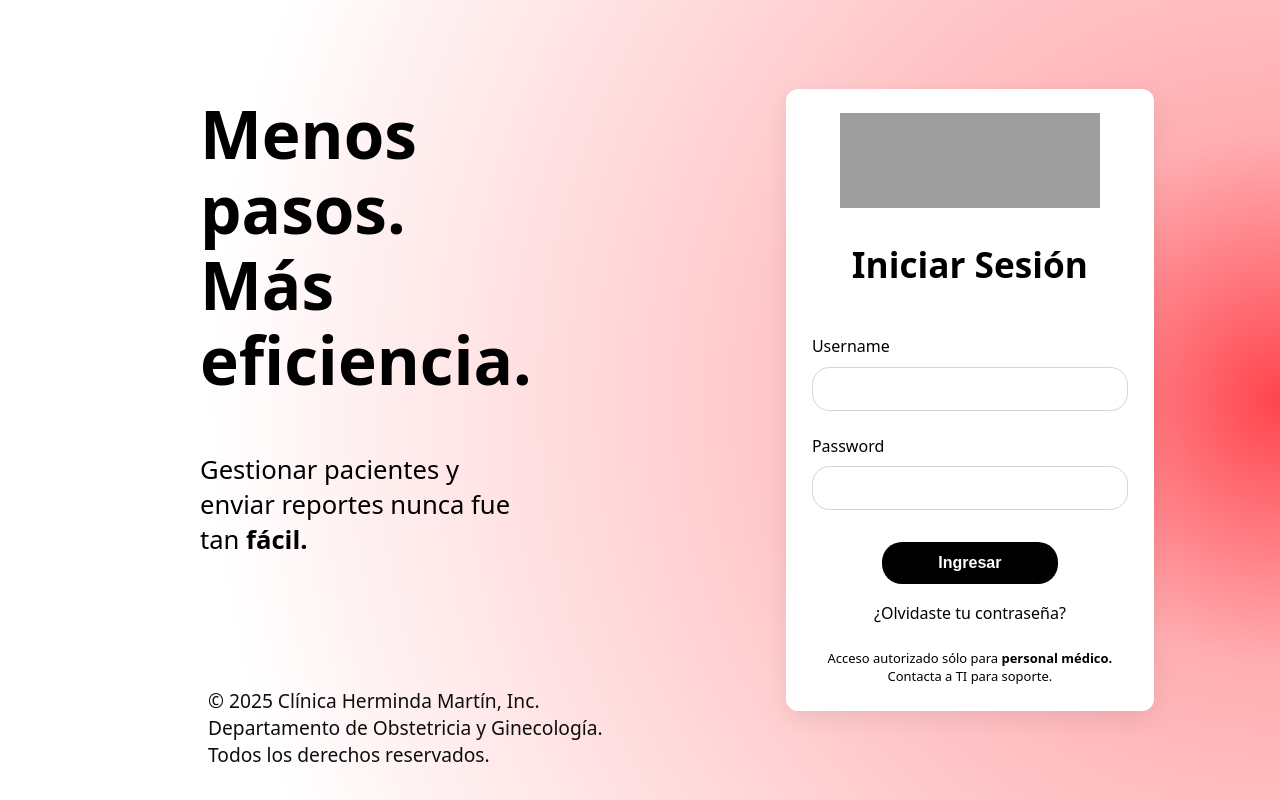
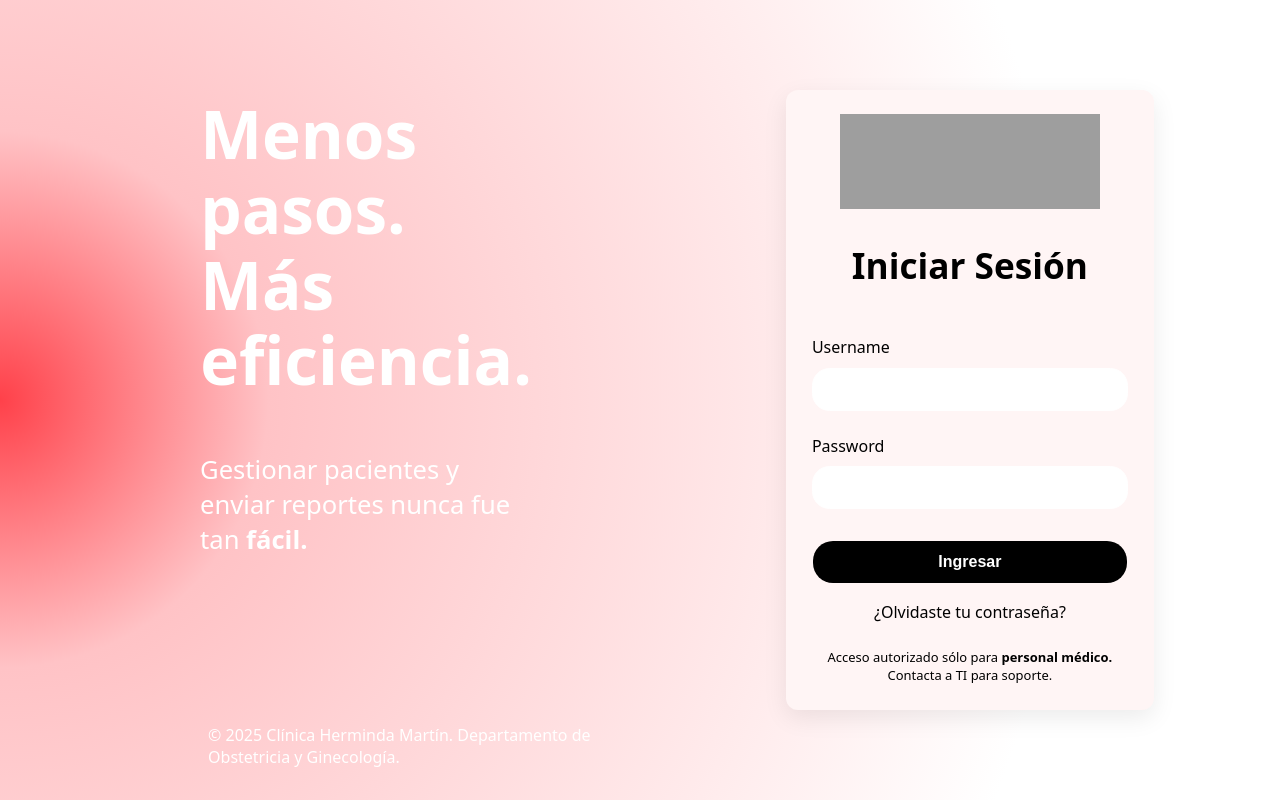
Before and after one commit to DaniielVJ/sio_hospital, a Django app: template apps/perfiles/templates/registration/login.html in a window 1280 px wide. Run offline with Django 5.2, Linux system fonts and the light colour scheme; the template is opened without the code that fills it, so the values that code supplies are empty, except form fields; tables that the repository leaves empty hold one stand-in row (values such as "Sample post"); form fields are guessed from the names that the template uses; some libraries are stand-ins or nearby versions; grey boxes are pictures that could not be loaded.

Commit message:
Cambios estilos login.html - Animacion @daniel

```diff
--- /dev/null
+++ b/apps/partos/admin/__init__.py
@@ -0,0 +1,2 @@
+from .parto_admin import PartoAdmin
+from .profesional_admin import ProfesionalAdmin
--- a/apps/partos/models/detalle_parto.py
+++ b/apps/partos/models/detalle_parto.py
@@ -18,6 +18,7 @@ class ViaNacimiento(models.Model):
     tipo = models.CharField(max_length=60)
     descripcion = models.TextField()
 
+
 class Analgesia(models.Model):
     tipo = models.CharField(max_length=45)
     descripcion = models.TextField()
--- a/apps/perfiles/static/perfiles/css/login.css
+++ b/apps/perfiles/static/perfiles/css/login.css
@@ -7,9 +7,9 @@ body {
                  'Open Sans', 'Helvetica Neue', sans-serif;
 
     background: radial-gradient(
-    circle at right,
-    #ff444d 0%,
-    #ffafb3 20%,
+    circle at left,
+    #ff414a 0%,
+    #ffc3c6 20%,
     #ffffff 80%
     );
 
@@ -42,20 +42,20 @@ body {
     font-size: 4.1rem;
     font-weight: 700;
     line-height: 1.15;
-    color: #000000;
+    color: #ffffff;
 
     opacity: 0;
-    animation: slideFadeIn 0.85s cubic-bezier(0.16, 1, 0.3, 1) forwards;
+    animation: slideFadeIn 10.85s cubic-bezier(0.16, 1, 0.3, 1) forwards;
 }
 
 .welcome-subtitle {
     font-size: 1.6rem;
     padding-bottom: 11rem;
-    color: #000000;
+    color: #ffffff;
 
     opacity: 0;
-    animation: slideFadeIn 1s cubic-bezier(0.16, 1, 0.3, 1) forwards;
-    animation-delay: 0.20;
+    animation: slideFadeIn 10s cubic-bezier(0.16, 1, 0.3, 1) forwards;
+    animation-delay: 10.20;
 }
 
 .left-footer {
@@ -64,13 +64,13 @@ body {
     left: 13rem;
 
     opacity: 0;
-    animation: slideFadeIn 1.2s cubic-bezier(0.16, 1, 0.3, 1) forwards;
+    animation: slideFadeIn 10.2s cubic-bezier(0.16, 1, 0.3, 1) forwards;
 }
 
 .left-footer-text {
-    font-size: 1.2rem;
-    opacity: 0.95;
-    color: #000000;
+    font-size: 1rem;
+    opacity: 0.99;
+    color: #ffffff;
 }
 
 
@@ -80,7 +80,7 @@ body {
 .login-card {
     width: 100%;
     max-width: 20rem;
-    background: #ffffff;
+    background: #fff5f5;
     padding: 1.5rem;
     border-radius: 12px;
     box-shadow: 0 8px 24px rgba(0, 0, 0, 0.08);
@@ -139,20 +139,29 @@ body {
 }
 
 .form-field input {
-    width: 100%;                 /* <--- ESTA ES LA CLAVE */
+    width: 100%;
     padding: 0.75rem 1rem;
     border-radius: 1.1rem;
-    border: 1.5px solid #d1d5db;
-    font-size: 1rem;
+    border: 1.5px solid #fff;
+    background-color: #ffffff;
+    font-size: 0.95rem;
     transition: border-color 0.2s ease;
-    box-sizing: border-box;      /* asegura que padding + border NO rompan la card */
+    box-sizing: border-box;
 }
 
+.form-field input::placeholder {
+    color: #939393;
+    transition: color 0.2s ease;
+}
+
+.form-field input:hover::placeholder {
+    color: #444444;
+    opacity: 1;
+}
 
 .form-input:focus {
-    border-color: #000000;
+    border-color: #ffffff;
     outline: none;
-    box-shadow: 0 0 0 3px rgba(243, 31, 31, 0.15);
 }
 
 .form-options {
@@ -188,12 +197,10 @@ body {
     background-color: #000000;
     color: white;
     width: 100%;          /* ahora ocupa bien el espacio */
-    max-width: 11rem;     /* no se vuelve gigante */
+    max-width: 19.6rem;     /* no se vuelve gigante */
     border-radius: 20px;
-
     margin: 0 auto;       /* lo centra */
     display: block;
-
     margin-top: 0.5rem;   /* MUCHO más pequeño */
 }
 
@@ -238,6 +245,7 @@ body {
     60% {
         opacity: 1;
         transform: translateX(4px);
+
     }
     100% {
         opacity: 1;
--- a/apps/perfiles/templates/registration/login.html
+++ b/apps/perfiles/templates/registration/login.html
@@ -25,8 +25,7 @@
 
         <footer class="left-footer">
             <small class="left-footer-text">
-                © 2025 Clínica Herminda Martín, Inc. Departamento de Obstetricia y Ginecología.
-                Todos los derechos reservados.
+                © 2025 Clínica Herminda Martín. Departamento de Obstetricia y Ginecología.
             </small>
         </footer>
 
--- /dev/null
+++ b/apps/reportes/utils/__init__.py
@@ -0,0 +1 @@
+from .reporte1 import generar_tabla_gonorrea
--- /dev/null
+++ b/apps/reportes/utils/reporte1.py
@@ -0,0 +1,2 @@
+def generar_tabla_gonorrea(total_bb, xd):
+    pass
--- a/apps/reportes/views.py
+++ b/apps/reportes/views.py
@@ -1,3 +1,3 @@
 from django.shortcuts import render
 
-# Create your views here.
+from .utils import generar_tabla_gonorrea
--- a/config/urls.py
+++ b/config/urls.py
@@ -3,7 +3,6 @@ from django.contrib import admin
 from django.urls import path, include
 from django.contrib.auth.views import LogoutView
 from apps.perfiles.views import LoginView
-
 
 urlpatterns = [
     path('admin/', admin.site.urls),
--- a/requirements.txt
+++ b/requirements.txt
@@ -9,6 +9,7 @@ django-crispy-forms==2.5
 django-environ==0.12.0
 django-extensions==4.1
 django-formtools==2.5.1
+django-tailwind==4.4.1
 djangorestframework==3.16.1
 et_xmlfile==2.0.0
 fonttools==4.60.1
@@ -20,6 +21,7 @@ packaging==25.0
 pandas==2.3.3
 pillow==12.0.0
 pyparsing==3.2.5
+pytailwindcss==0.3.0
 python-dateutil==2.9.0.post0
 python-dotenv==1.2.1
 pytz==2025.2
```
Also changed, not shown: apps/pacientes/admin/__init__.py (+4 -3 lines), apps/pacientes/admin/test_vih_admin.py (added, +9 -0 lines), apps/partos/admin.py (deleted, +0 -113 lines), apps/partos/admin/parto_admin.py (added, +98 -0 lines), apps/partos/admin/profesional_admin.py (added, +15 -0 lines), config/settings.py (+12 -5 lines), apps/pacientes/admin/gestacion_admin.py (renamed from apps/pacientes/admin/gestacion.py), apps/pacientes/admin/paciente_admin.py (renamed from apps/pacientes/admin/paciente.py), apps/pacientes/admin/tipo_paciente_admin.py (renamed from apps/pacientes/admin/tipo_paciente.py), 1 other file.
